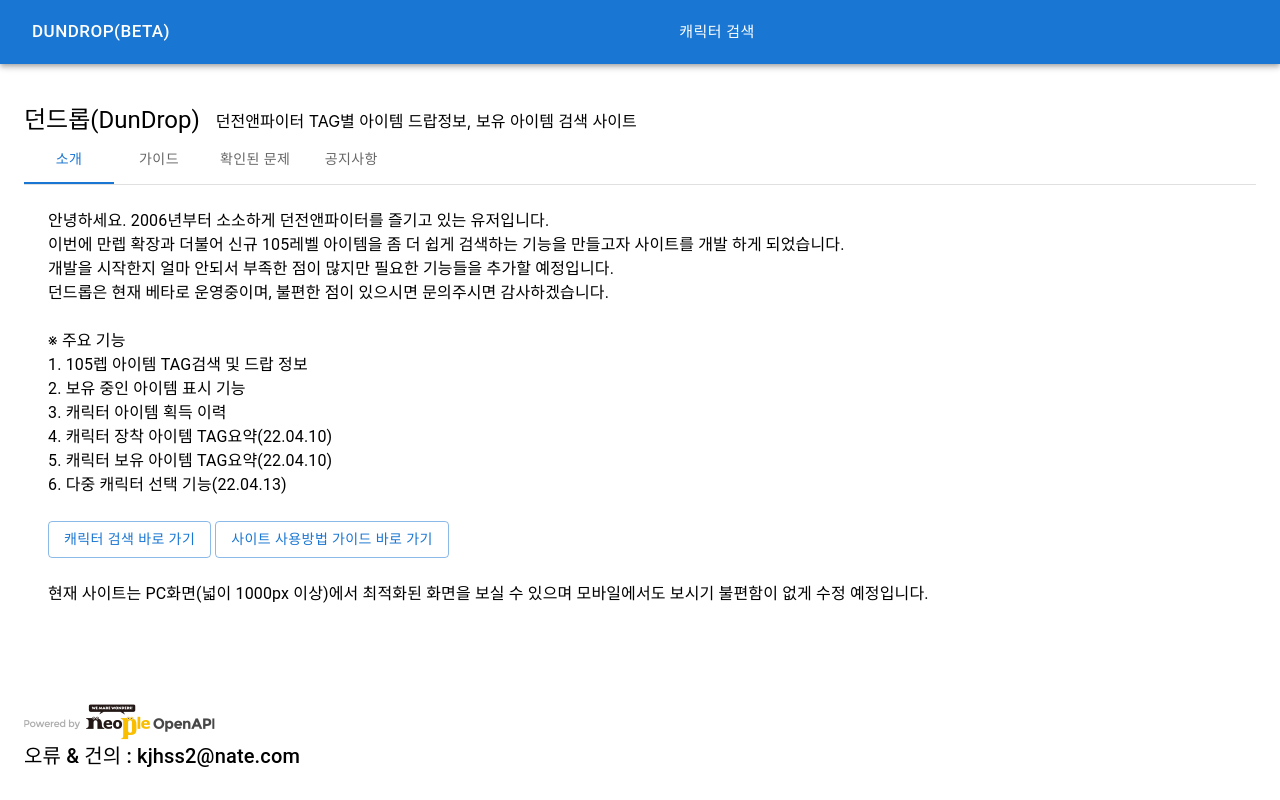
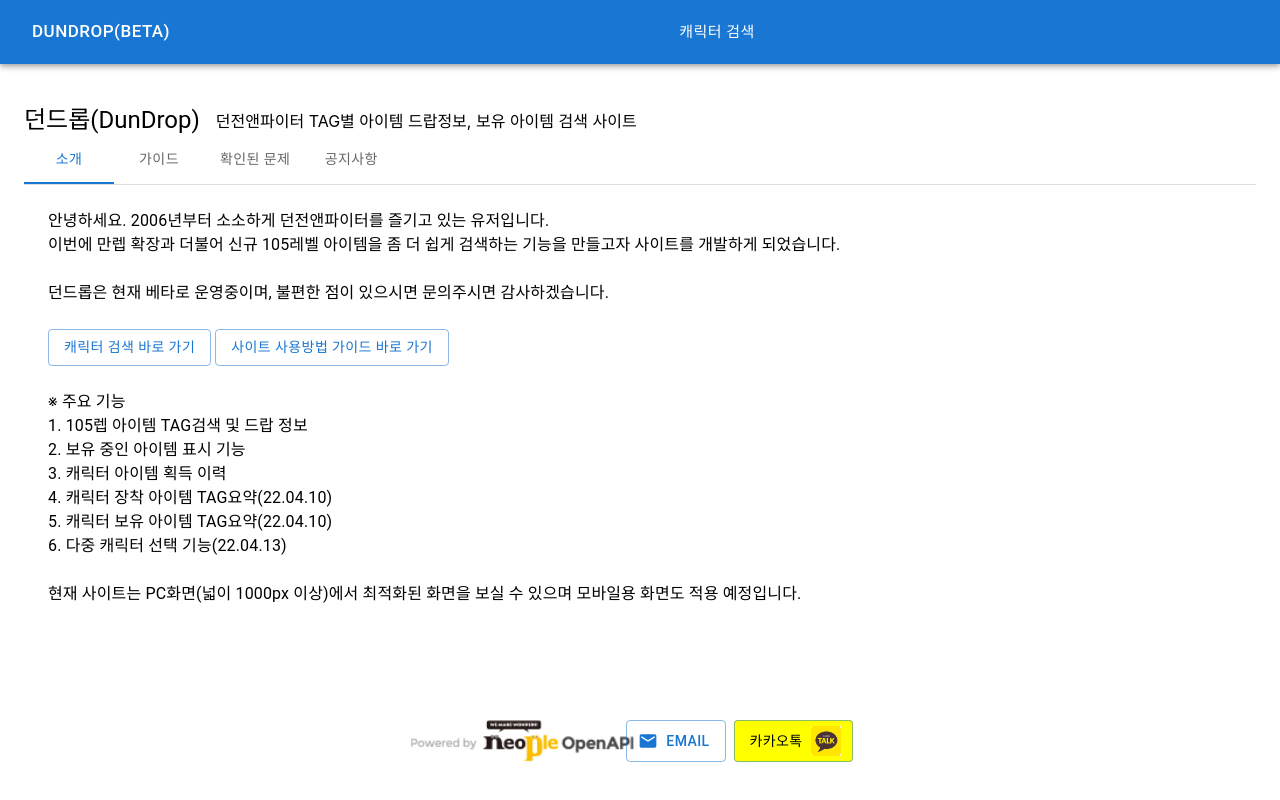
Before and after one commit to kjhss2/dundrop, a React (Create React App) app: page / in a window 1280 px wide. Built offline with nearby package versions, Linux system fonts and the light colour scheme.

Commit message:
DD-2 #comment : 카카오톡 오픈채팅 바로가기 추가, 이메일 주소 복사기능 추가, Home 수정

```diff
--- a/src/components/Footer.js
+++ b/src/components/Footer.js
@@ -1,35 +1,94 @@
 import React from "react";
-import { Container, Typography } from "@mui/material";
+import { useSelector } from "react-redux";
+import { Avatar, Box, Button, Container } from "@mui/material";
+import { Email } from "@mui/icons-material";
 
 // Components
-import logo from '../lib/img/neople_api_logo.png';
+import neople_logo from '../lib/img/neople_api_logo.png';
+import kakao_logo from '../lib/img/kakao_logo.png';
 
 const Footer = () => {
+
+  const { isMobile } = useSelector((state) => state.dimension);
+
+  const doCopy = text => {
+    // 흐음 1.
+    if (navigator.clipboard) {
+      // (IE는 사용 못하고, 크롬은 66버전 이상일때 사용 가능합니다.)
+      navigator.clipboard
+        .writeText(text)
+        .then(() => {
+          window.alert("이메일주소가 복사되었습니다.");
+        })
+        .catch(() => {
+          window.alert("복사를 다시 시도해주세요.");
+        });
+    } else {
+      // 흐름 2.
+      if (!document.queryCommandSupported("copy")) {
+        return alert("복사하기가 지원되지 않는 브라우저입니다.");
+      }
+
+      // 흐름 3.
+      const textarea = document.createElement("textarea");
+      textarea.value = text;
+      textarea.style.top = 0;
+      textarea.style.left = 0;
+      textarea.style.position = "fixed";
+
+      // 흐름 4.
+      document.body.appendChild(textarea);
+      // focus() -> 사파리 브라우저 서포팅
+      textarea.focus();
+      // select() -> 사용자가 입력한 내용을 영역을 설정할 때 필요
+      textarea.select();
+      // 흐름 5.
+      document.execCommand("copy");
+      // 흐름 6.
+      document.body.removeChild(textarea);
+      window.alert("이메일주소가 복사되었습니다.");
+    }
+  };
+
   return (
     <Container maxWidth="xl">
-      <div style={{ display: 'flex', justifyContent: 'space-between' }}>
+      <Box sx={{
+        display: isMobile ? 'block' : 'flex',
+        justifyContent: 'center',
+        alignSelf: 'center',
+        flexWrap: 'warp',
+        gap: 1,
+        p: 2,
+      }}>
+        <Box sx={{
+          display: 'flex',
+          justifyContent: 'center',
+          p: isMobile ? 1 : 0,
+        }}>
           <img
             style={{ cursor: 'pointer' }}
-          src={logo}
+            src={neople_logo}
             alt="Neople 오픈 API"
             onClick={() => window.open('https://developers.neople.co.kr')}
           />
-      </div>
-      <div>
-        <Typography
-          variant="h6"
-          component="div"
-          sx={{
-            // flexGrow: 1,
-            display: {
-              // xs: 'flex',
-              // md: 'none'
-            },
-          }}
+        </Box>
+        <Box sx={{
+          display: 'flex',
+          gap: 1,
+          justifyContent: 'center',
+        }}>
+          <Button variant="outlined" startIcon={<Email />} onClick={() => doCopy('kjhss2@nate.com')}>
+            Email
+          </Button>
+          <Button variant="outlined" sx={{ backgroundColor: 'yellow', color: 'black' }} endIcon={
+            <Avatar alt="kakao_logo" src={kakao_logo} variant="square" sx={{ width: 30, height: 30 }} />
+          }
+            onClick={() => window.open('https://open.kakao.com/o/s9oPR6ae')}
           >
-          {'오류 & 건의 : kjhss2@nate.com'}
-        </Typography>
-      </div>
+            카카오톡
+          </Button>
+        </Box>
+      </Box>
     </Container>
   );
 };
--- a/src/pages/Home.js
+++ b/src/pages/Home.js
@@ -2,6 +2,7 @@ import React from "react";
 import { useNavigate } from "react-router-dom";
 import { Box, Button, Divider, List, ListItem, ListItemText, Tab, Tabs, Typography } from "@mui/material";
 import Guide from "../components/Guide";
+import { useSelector } from "react-redux";
 
 function TabPanel(props) {
   const { children, value, index, ...other } = props;
@@ -32,8 +33,9 @@ function a11yProps(index) {
 
 const Home = () => {
 
+  const navigate = useNavigate();
+  const { isMobile } = useSelector((state) => state.dimension);
   const [value, setValue] = React.useState(0);
-  const navigate = useNavigate();
 
   const handleChange = (event, newValue) => {
     setValue(newValue);
@@ -63,18 +65,15 @@ const Home = () => {
         </TabPanel>
         <TabPanel value={value} index={0}>
           안녕하세요. 2006년부터 소소하게 던전앤파이터를 즐기고 있는 유저입니다.<br />
-          이번에 만렙 확장과 더불어 신규 105레벨 아이템을 좀 더 쉽게 검색하는 기능을 만들고자 사이트를 개발 하게 되었습니다.<br />
-          개발을 시작한지 얼마 안되서 부족한 점이 많지만 필요한 기능들을 추가할 예정입니다.<br />
+          이번에 만렙 확장과 더불어 신규 105레벨 아이템을 좀 더 쉽게 검색하는 기능을 만들고자 사이트를 개발하게 되었습니다.<br />
+          <br />
           던드롭은 현재 베타로 운영중이며, 불편한 점이 있으시면 문의주시면 감사하겠습니다.<br />
           <br />
-          ※ 주요 기능<br />
-          1. 105렙 아이템 TAG검색 및 드랍 정보<br />
-          2. 보유 중인 아이템 표시 기능<br />
-          3. 캐릭터 아이템 획득 이력<br />
-          4. 캐릭터 장착 아이템 TAG요약(22.04.10)<br />
-          5. 캐릭터 보유 아이템 TAG요약(22.04.10)<br />
-          6. 다중 캐릭터 선택 기능(22.04.13)<br />
-          <br />
+          <Box sx={{
+            display: 'flex',
+            flexWrap: 'wrap',
+            gap: isMobile ? 1 : 0,
+          }}>
             <Button
               onClick={() => navigate('/character')}
               variant="outlined"
@@ -88,9 +87,17 @@ const Home = () => {
             >
               사이트 사용방법 가이드 바로 가기
             </Button>
+          </Box>
           <br />
+          ※ 주요 기능<br />
+          1. 105렙 아이템 TAG검색 및 드랍 정보<br />
+          2. 보유 중인 아이템 표시 기능<br />
+          3. 캐릭터 아이템 획득 이력<br />
+          4. 캐릭터 장착 아이템 TAG요약(22.04.10)<br />
+          5. 캐릭터 보유 아이템 TAG요약(22.04.10)<br />
+          6. 다중 캐릭터 선택 기능(22.04.13)<br />
           <br />
-          현재 사이트는 PC화면(넓이 1000px 이상)에서 최적화된 화면을 보실 수 있으며 모바일에서도 보시기 불편함이 없게 수정 예정입니다.
+          현재 사이트는 PC화면(넓이 1000px 이상)에서 최적화된 화면을 보실 수 있으며 모바일용 화면도 적용 예정입니다.
         </TabPanel>
         <TabPanel value={value} index={2}>
           <List component="nav" aria-label="mailbox folders">
```
Also changed, not shown: src/lib/img/kakao_logo.png (added). Lines whose indentation alone changed are shown as unchanged.
